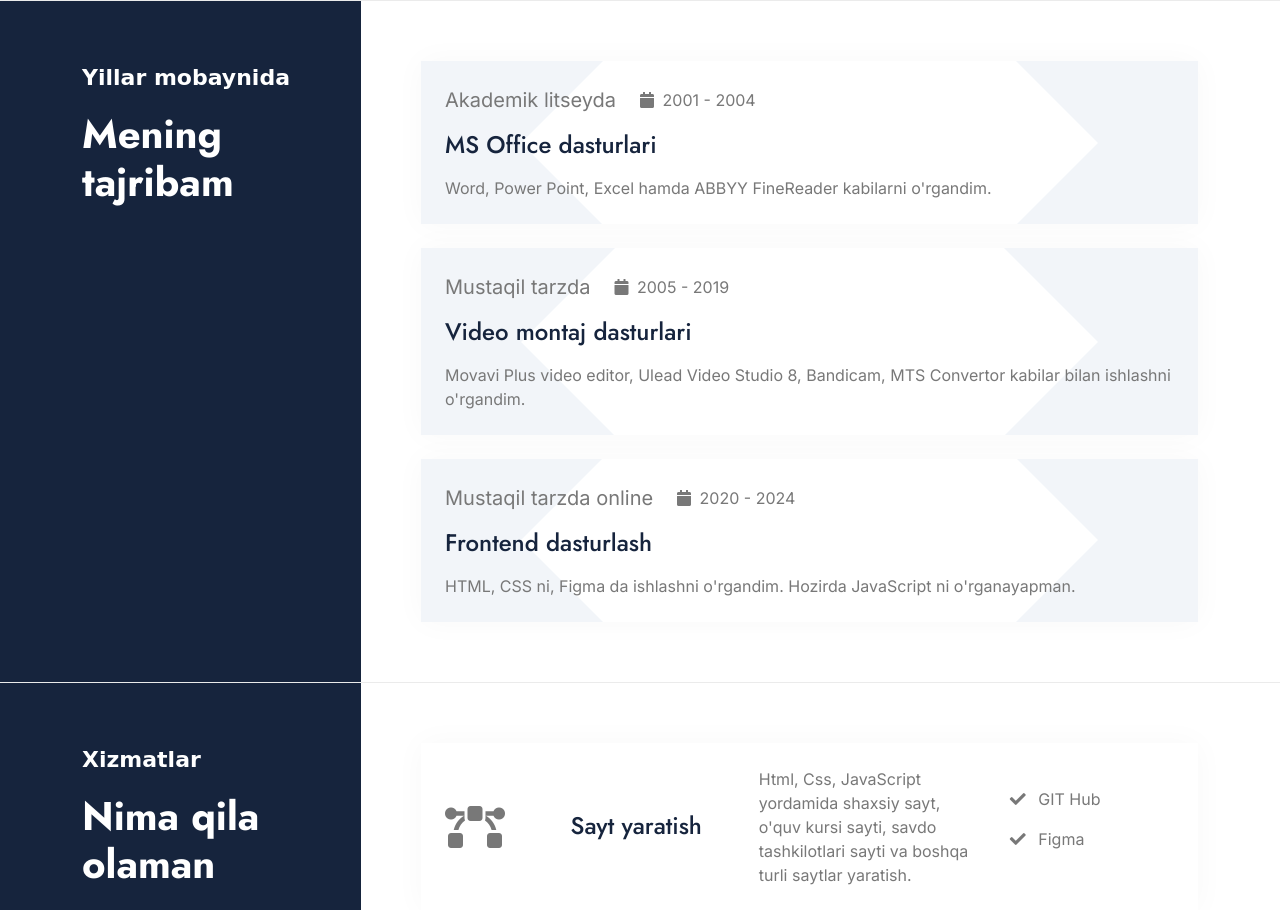
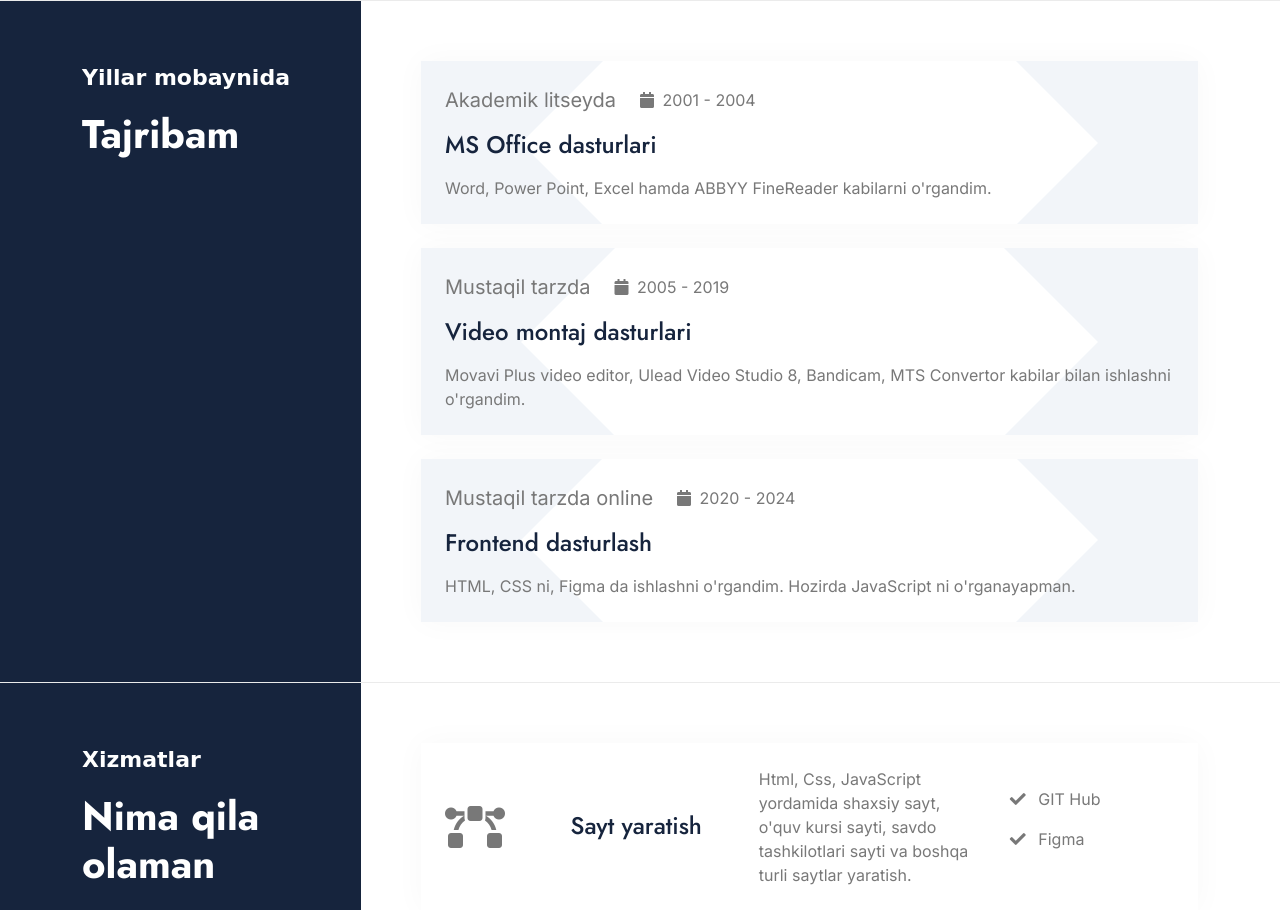
Before and after one commit to XafizWebDeveloper/Resume-Portfolio, a plain HTML site: page index.html in a window 1280 px wide. Shown: the part 1640-2550 px from the top of the page. Drawn offline with nearby package versions, Linux system fonts and the light colour scheme; a web font is replaced by a local one.

Commit message:
Tajribam

```diff
--- a/index.html
+++ b/index.html
@@ -250,7 +250,7 @@
                         <div class="experience-header bg-dark h-100 pt-6 pe-6 pb-6">
                             <div class="text-start d-flex flex-column justify-content-center wow fadeInUp" data-wow-delay="0.1s">
                                 <p class="text-white sub-title">Yillar mobaynida</p>
-                                <h1 class="display-6 text-white mb-0">Mening tajribam</h1>
+                                <h1 class="display-6 text-white mb-0">Tajribam</h1>
                             </div>
                         </div>
                     </div>
```
